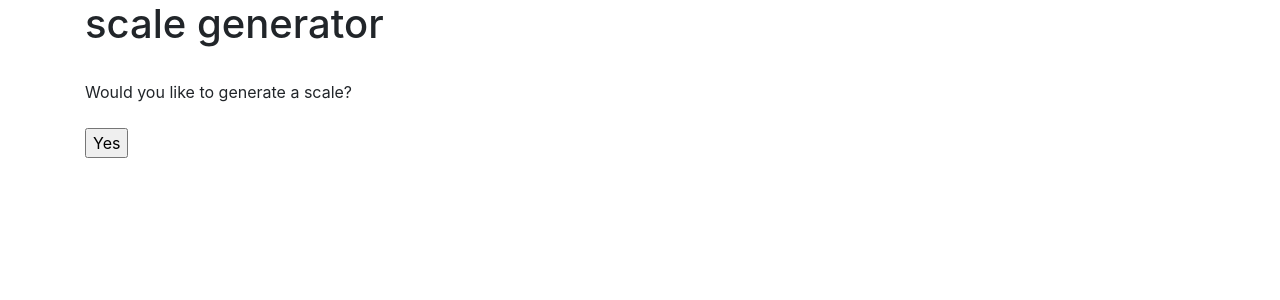
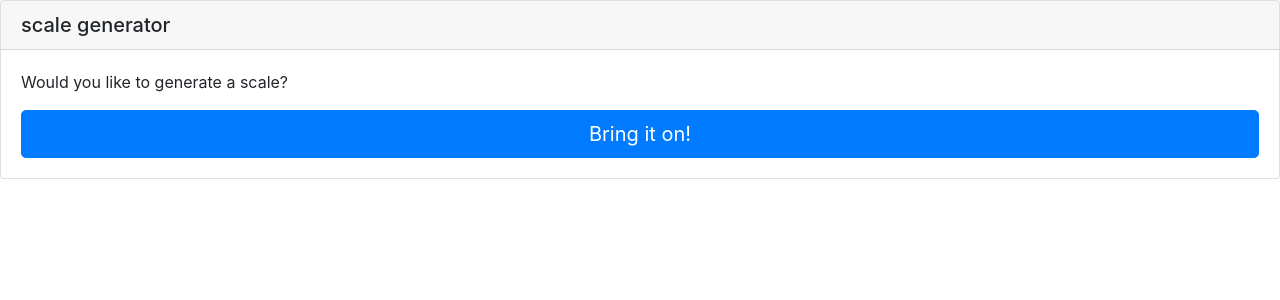
Before and after one commit to lilitmovsisyan/scaleup, a Django app: page /scaleup/ in a window 1280 px wide. Shown: the top 300 px of the page. Run offline with Django 3.2, Linux system fonts and the light colour scheme; some libraries are stand-ins or nearby versions.

Commit message:
(squashed in error: 1. try to get static files, not working 2. implement bootstrap card layout)

```diff
--- a/mysite/urls.py
+++ b/mysite/urls.py
@@ -13,6 +13,9 @@ Including another URLconf
     1. Import the include() function: from django.urls import include, path
     2. Add a URL to urlpatterns:  path('blog/', include('blog.urls'))
 """
+from django.conf import settings
+from django.conf.urls.static import static
+
 from django.contrib import admin
 from django.urls import path, include
 
@@ -20,3 +23,6 @@ urlpatterns = [
     path('scaleup', include('scaleup.urls')),
     path('admin/', admin.site.urls),
 ]
+
+if settings.DEBUG == True:
+    urlpatterns += static(settings.STATIC_URL, document_root=settings.STATIC_ROOT)
--- a/scaleup/templates/scaleup/base.html
+++ b/scaleup/templates/scaleup/base.html
@@ -1,3 +1,5 @@
+{% load static %}
+
 <!DOCTYPE html>
 <html lang="en">
 <head>
@@ -11,16 +13,19 @@
   <!-- Bootstrap CSS -->
   <link rel="stylesheet" href="https://stackpath.bootstrapcdn.com/bootstrap/4.2.1/css/bootstrap.min.css" integrity="sha384-GJzZqFGwb1QTTN6wy59ffF1BuGJpLSa9DkKMp0DgiMDm4iYMj70gZWKYbI706tWS" crossorigin="anonymous">
 
+  <!-- Load static CSS file (imported at the top of this file with {% load static %})-->
+  <link rel="stylesheet" href="{% static '../scaleup/style.css' %}">
+
 </head>
 <body>
 
   {% block content %}
 
   {% block generate_next %}
-    <div id="generate_next" class="container">
+    <div id="generate_next" class="card-body">
       <form action="/scaleup/newscale">
-        Would you like to generate a scale?<br><br>
-        <input type="submit" value="Yes">
+        <p class="xard-text">Would you like to generate a scale?</p>
+        <input class="btn btn-primary btn-lg btn-block" type="submit" value="Bring it on!">
       </form>
     </div>
   {% endblock generate_next %}
--- a/scaleup/templates/scaleup/home.html
+++ b/scaleup/templates/scaleup/home.html
@@ -1,14 +1,11 @@
 {% extends 'scaleup/base.html' %}
 
 {% block content %}
-  <div class="container">
-    <h1>scale generator</h1>
+  <div class="card">
+    <h5 class="card-header">scale generator</h5>
+
+    {% block generate_next %}
+      {{ block.super }}
+    {% endblock generate_next%}
   </div>
-
-  <br>
-
-  {% block generate_next %}
-    {{ block.super }}
-  {% endblock generate_next%}
-
 {% endblock content %}
```
Also changed, not shown: mysite/settings.py (+8 -0 lines), scaleup/static/style.css (added, +13 -0 lines), scaleup/templates/scaleup/newscale.html (+3 -5 lines).
